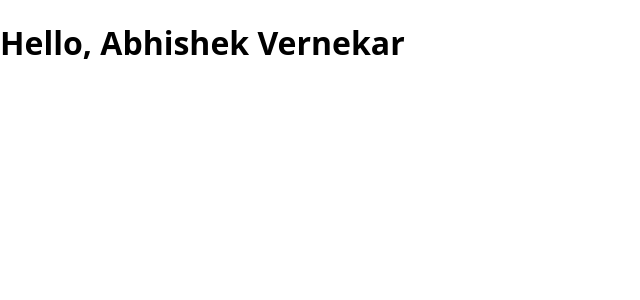
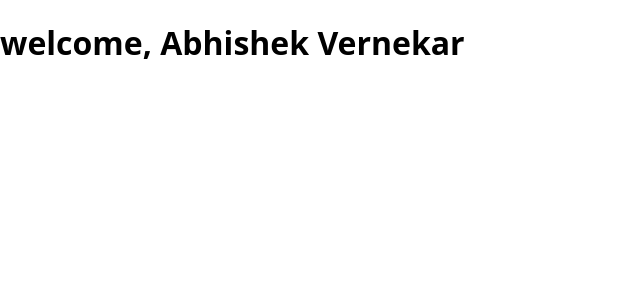
Before and after one commit to AbhishekVernekar/ReactDemo, a React (Create React App) app: page / in a window 1280 px wide. Shown: the top 300 px of the page, without its empty margins (0-640 px from the left). Built offline with nearby package versions, Linux system fonts and the light colour scheme.

Commit message:
test changes

```diff
--- a/src/App.js
+++ b/src/App.js
@@ -5,7 +5,7 @@ import './App.css';
 function App(props) {
   return (
     <div>
-      <h1>Hello, {props.name}</h1>
+      <h1>welcome, {props.name}</h1>
     </div>
   );
 }
```
